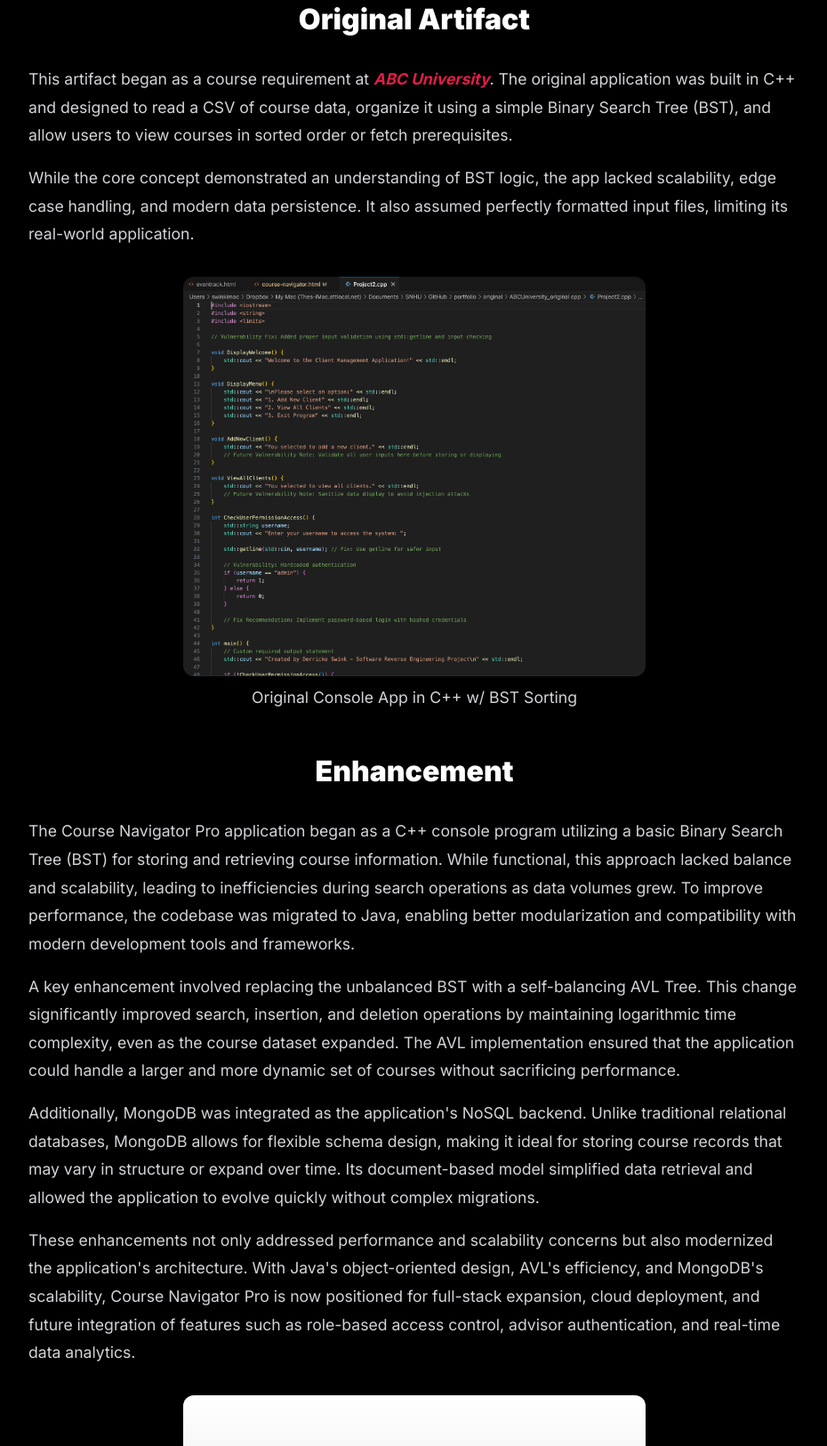
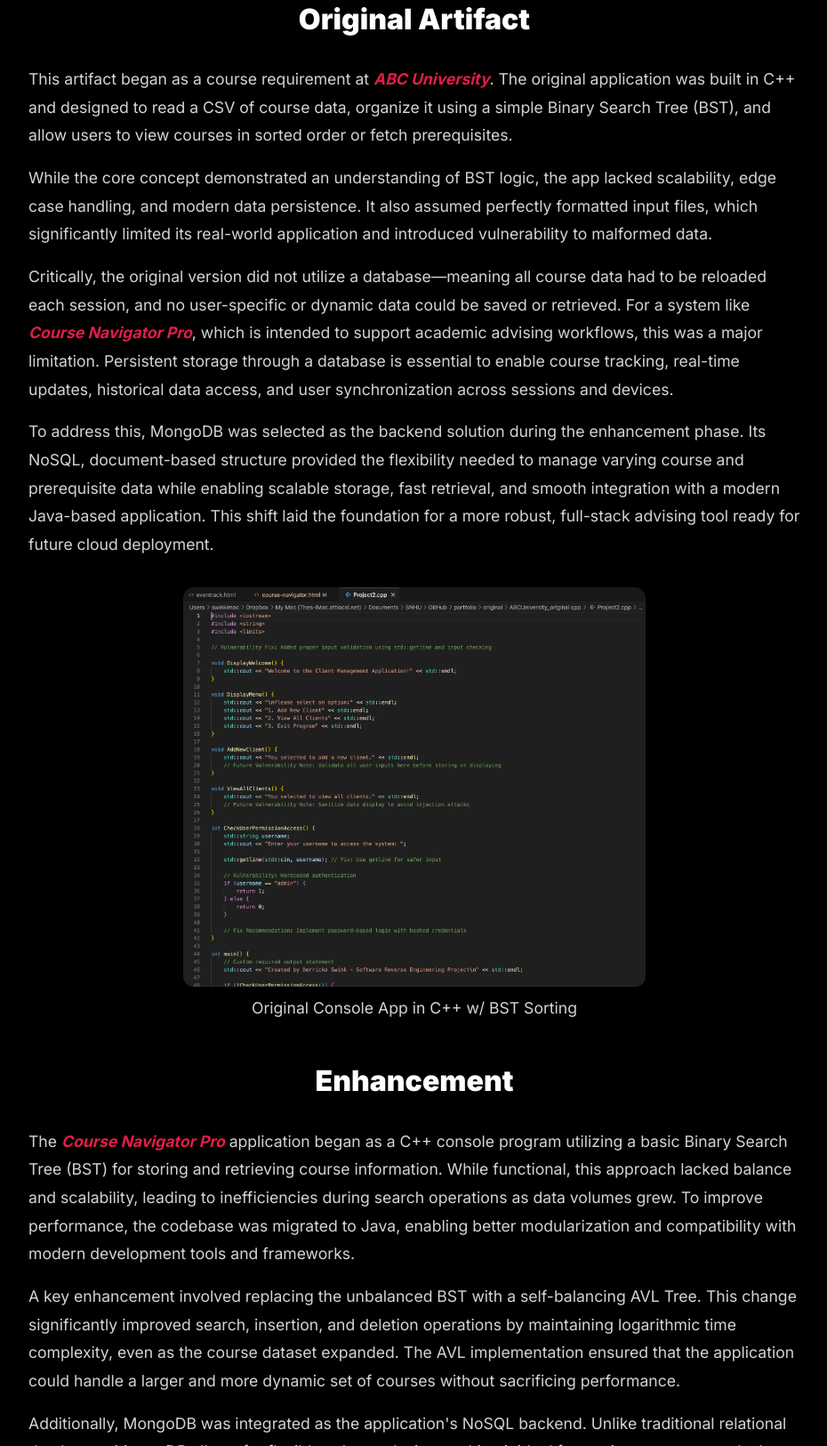
Before and after one commit to dswinkdev/portfolio, a plain HTML site: page course-navigator.html in a window 1280 px wide. Shown: the part 1034-2659 px from the top of the page at 89% size, without its empty margins (174-1104 px from the left). Drawn offline with nearby package versions, Linux system fonts and the light colour scheme.

Commit message:
updating CNPro

```diff
--- a/course-navigator.html
+++ b/course-navigator.html
@@ -295,7 +295,13 @@
       <h2 class="section-title">Original Artifact</h2>
 
       <p>This artifact began as a course requirement at <span class="about-highlight"><i>ABC University</i></span>. The original application was built in C++ and designed to read a CSV of course data, organize it using a simple Binary Search Tree (BST), and allow users to view courses in sorted order or fetch prerequisites.</p>
-      <p>While the core concept demonstrated an understanding of BST logic, the app lacked scalability, edge case handling, and modern data persistence. It also assumed perfectly formatted input files, limiting its real-world application.</p>
+
+<p>While the core concept demonstrated an understanding of BST logic, the app lacked scalability, edge case handling, and modern data persistence. It also assumed perfectly formatted input files, which significantly limited its real-world application and introduced vulnerability to malformed data.</p>
+
+<p>Critically, the original version did not utilize a database—meaning all course data had to be reloaded each session, and no user-specific or dynamic data could be saved or retrieved. For a system like <span class="about-highlight"><i>Course Navigator Pro</i></span>, which is intended to support academic advising workflows, this was a major limitation. Persistent storage through a database is essential to enable course tracking, real-time updates, historical data access, and user synchronization across sessions and devices.</p>
+
+<p>To address this, MongoDB was selected as the backend solution during the enhancement phase. Its NoSQL, document-based structure provided the flexibility needed to manage varying course and prerequisite data while enabling scalable storage, fast retrieval, and smooth integration with a modern Java-based application. This shift laid the foundation for a more robust, full-stack advising tool ready for future cloud deployment.</p>
+
           </section>
 
     <img src="assets/CNPro_Cpp.png" alt="Course Navigator Pro AVL tree" class="about-img small" />
@@ -304,7 +310,7 @@
     <section>
       <h2 class="section-title">Enhancement</h2>
   <p>
-    The Course Navigator Pro application began as a C++ console program utilizing a basic Binary Search Tree (BST) for storing and retrieving course information. While functional, this approach lacked balance and scalability, leading to inefficiencies during search operations as data volumes grew. To improve performance, the codebase was migrated to Java, enabling better modularization and compatibility with modern development tools and frameworks.
+    The <span class="about-highlight"><i>Course Navigator Pro</i></span> application began as a C++ console program utilizing a basic Binary Search Tree (BST) for storing and retrieving course information. While functional, this approach lacked balance and scalability, leading to inefficiencies during search operations as data volumes grew. To improve performance, the codebase was migrated to Java, enabling better modularization and compatibility with modern development tools and frameworks.
   </p>
   <p>
     A key enhancement involved replacing the unbalanced BST with a self-balancing AVL Tree. This change significantly improved search, insertion, and deletion operations by maintaining logarithmic time complexity, even as the course dataset expanded. The AVL implementation ensured that the application could handle a larger and more dynamic set of courses without sacrificing performance.
```
